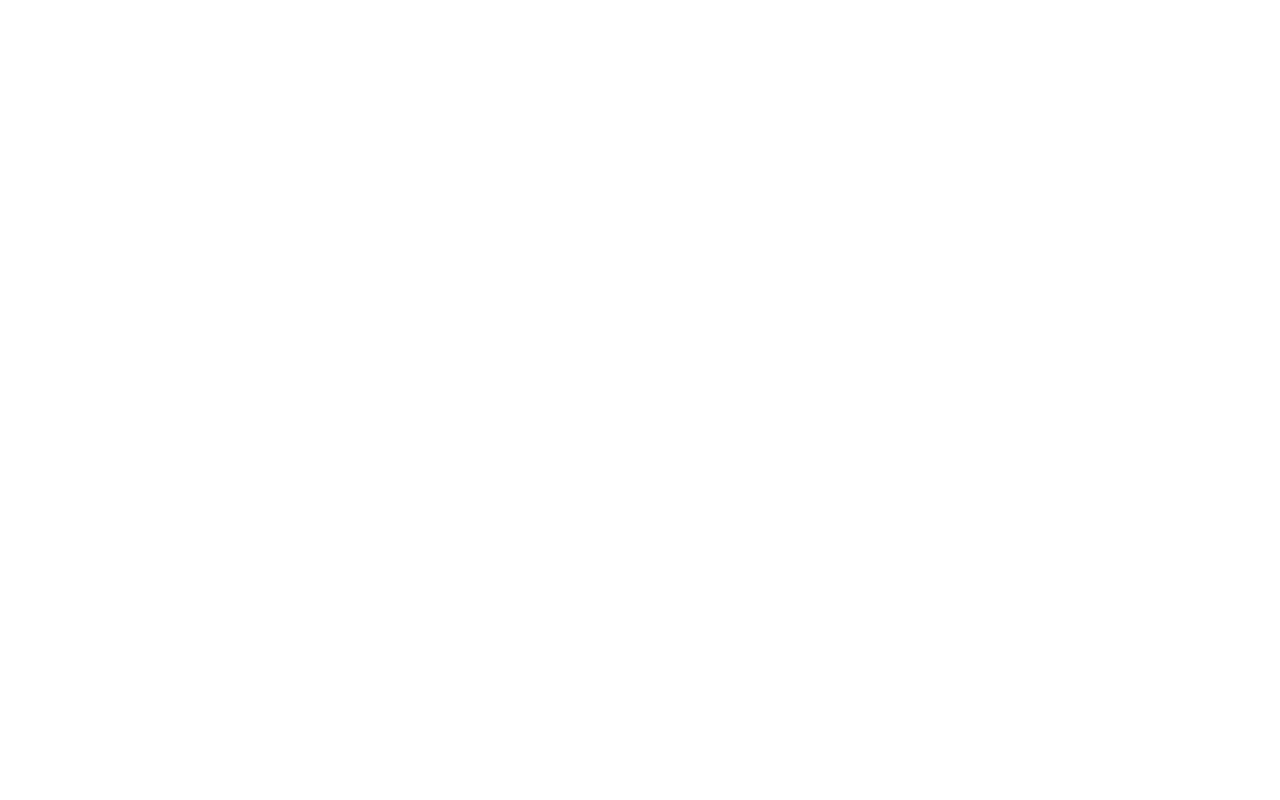
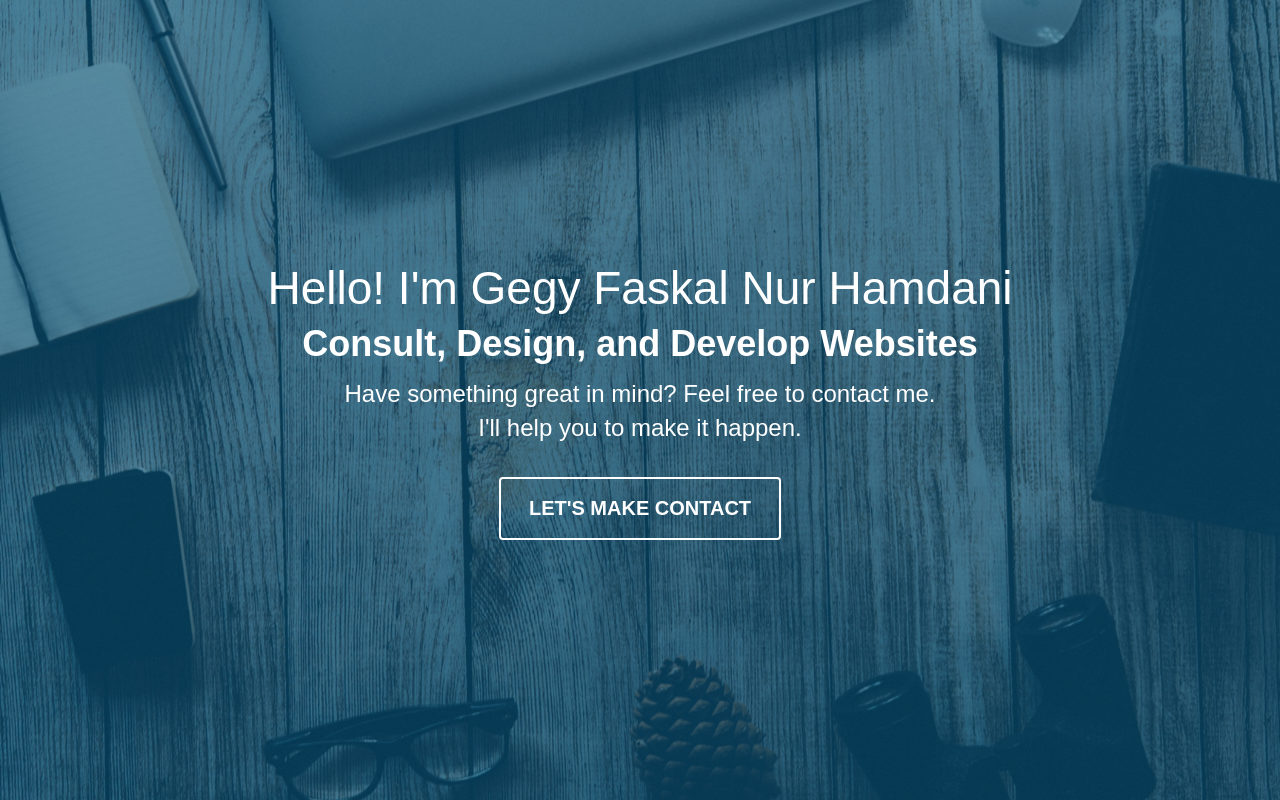
Before and after one commit to gegyhamdani/web-app-profile, a plain HTML site: page index.html in a window 1280 px wide. Drawn offline with Linux system fonts and the light colour scheme.

Commit message:
create section one

```diff
--- a/index.html
+++ b/index.html
@@ -4,7 +4,9 @@
     <meta charset="utf-8" />
     <meta name="viewport" content="width=device-width, initial-scale=1" />
     <meta http-equiv="X-UA-Compatible" content="IE=edge" />
-    <title>Cermati.com Front-end Developer Test</title>
+    <title>
+      Gegy Faskal Nur Hamdani | Cermati.com Front-end Developer Entry Tes
+    </title>
     <meta
       name="description"
       content="Creating web app for Front-end Developer Test at Cermati.com"
@@ -13,8 +15,14 @@
   </head>
   <body>
     <div class="content-body">
-      <section></section>
-      <section></section>
+      <section class="wrapper section-one">
+        <h1>Hello! I'm Gegy Faskal Nur Hamdani</h1>
+        <h2>Consult, Design, and Develop Websites</h2>
+        <p>Have something great in mind? Feel free to contact me.</p>
+        <p>I'll help you to make it happen.</p>
+        <button>Let's Make Contact</button>
+      </section>
+      <section class="wrapper section-two"></section>
     </div>
     <footer></footer>
     <script src="./app.js" async defer></script>
--- a/styles.css
+++ b/styles.css
@@ -1,5 +1,73 @@
 * {
   margin: 0;
   padding: 0;
+  -webkit-box-sizing: border-box;
+  -moz-box-sizing: border-box;
   box-sizing: border-box;
+  font-family: Arial, sans-serif;
 }
+
+.content-body {
+  display: flex;
+  flex-direction: column;
+  min-height: 100vh;
+}
+
+.wrapper {
+  position: relative;
+}
+
+.section-one {
+  background: linear-gradient(
+      0deg,
+      rgba(0, 74, 117, 0.6),
+      rgba(0, 74, 117, 0.6)
+    ),
+    url("./assets/work-desk__dustin-lee.jpg");
+  height: 100vh;
+  background-position: center;
+  background-repeat: no-repeat;
+  background-size: cover;
+  display: flex;
+  justify-content: center;
+  flex-direction: column;
+  align-items: center;
+  color: #ffffff;
+}
+
+.section-one h1 {
+  font-size: 46px;
+  font-weight: 100;
+  margin: 0 0 4px 0;
+}
+
+.section-one h2 {
+  font-size: 36px;
+  margin: 4px 0 12px 0;
+}
+
+.section-one p {
+  font-size: 24px;
+  font-weight: 100;
+  margin: 3px 0;
+}
+
+.section-one button {
+  margin-top: 32px;
+  background: none;
+  outline: none;
+  border: 2px solid #ffffff;
+  border-radius: 4px;
+  cursor: pointer;
+  padding: 18px 28px;
+  font-size: 20px;
+  color: #ffffff;
+  text-transform: uppercase;
+  font-weight: bold;
+  transition: background-color 0.4s ease, color 0.4s ease;
+}
+
+.section-one button:hover {
+  background-color: #ffffff;
+  color: #004a75;
+}
```
Also changed, not shown: assets/work-desk__dustin-lee.jpg (added), assets/y-logo-white.png (added).
